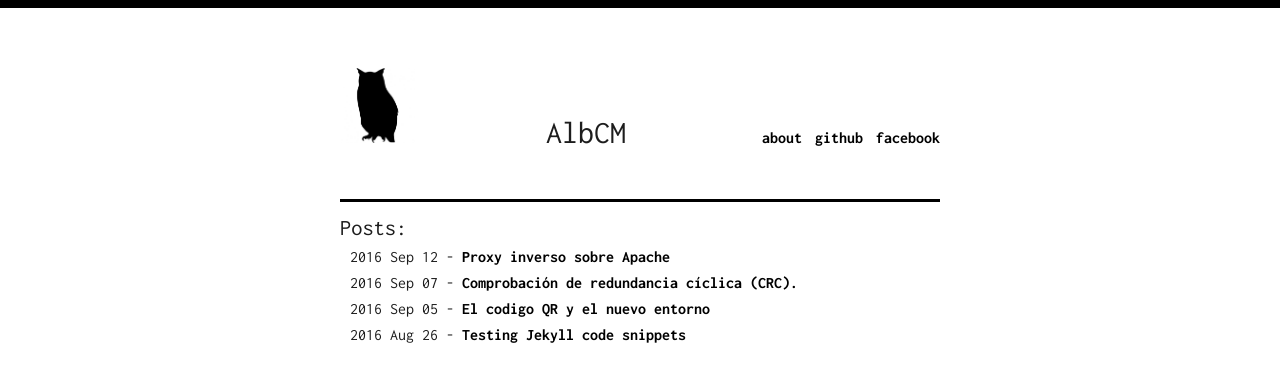
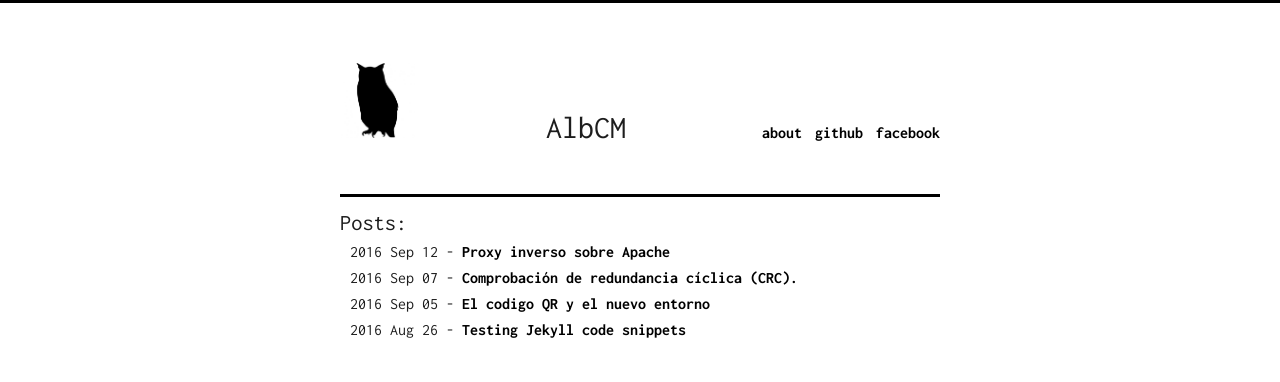
Before and after one commit to AlbCM/albcm.github.io, a Jekyll site: the page built from index.html, in a window 1280 px wide. Shown: the top 382 px of the page. Built offline with Jekyll 4.4.1, drawn with Linux system fonts in a browser that asks for light colours; comment, search, counter and statistics services are not loaded.

Commit message:
Update index.html

```diff
--- a/index.html
+++ b/index.html
@@ -16,7 +16,7 @@ layout: default
 <style>
 body{
     border-top-style:solid;
-    border-top-width:0.5em;
+    border-top-width:0.2em;
     border-top-color:black;
 
 }
```
